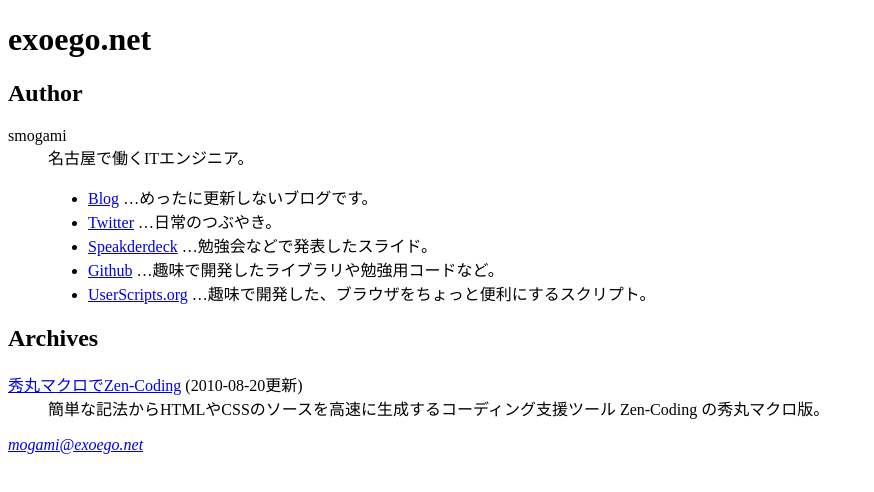
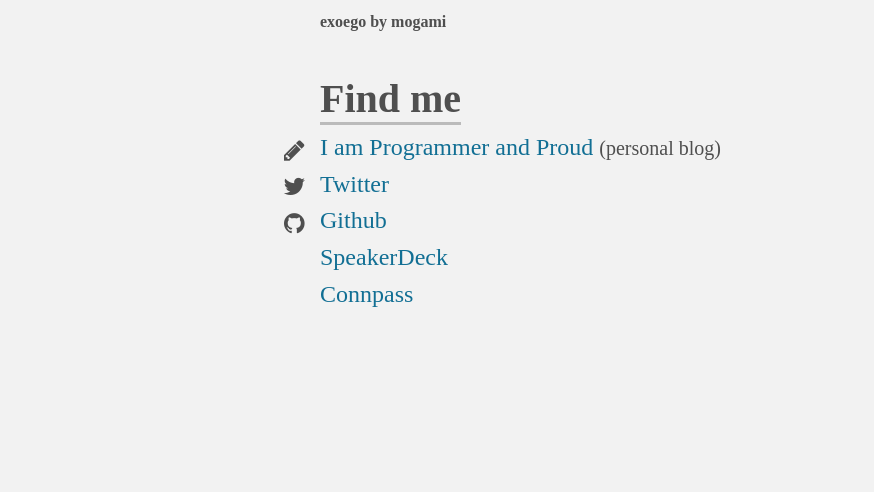
Before and after one commit to exoego/exoego.github.io, a plain HTML site: page index.html in a window 1280 px wide. Shown: the whole page, without its empty margins (0-874 px from the left). Drawn offline with Linux system fonts and the light colour scheme.

Commit message:
Update homepage

```diff
--- a/index.html
+++ b/index.html
@@ -1,42 +1,68 @@
-<!DOCTYPE html PUBLIC "-//W3C//DTD XHTML 1.0 Strict//EN" "http://www.w3.org/TR/xhtml1/DTD/xhtml1-strict.dtd">
-<html xmlns="http://www.w3.org/1999/xhtml" xml:lang="ja" lang="ja">
+<!DOCTYPE html>
+<html lang="en">
 <head>
-    <meta http-equiv="Content-Type" content="text/html;charset=UTF-8" />
-    <meta http-equiv="Content-Script-Type" content="text/javascript" />
-    <meta http-equiv="Content-Style-Type" content="text/css" />
+    <meta charset="UTF-8">
     <title>exoego</title>
+    <link rel="stylesheet" href="https://maxcdn.bootstrapcdn.com/font-awesome/4.7.0/css/font-awesome.min.css">
+    <style type="text/css">
+        body {
+            background: #f2f2f2;
+            color: #4f4f4f;
+        }
+        body > section {
+            width: 80%;
+            max-width:40em;
+            margin: 0 auto;
+        }
+        h1 {
+            font-size: 1em;
+        }
+        h2 {
+            font-size:2.5em;
+            display: inline-block;
+            border-bottom: 3px solid #bbb;
+            margin: 30px 0 0;
+            padding: 0;
+
+        }
+        ul.fa-ul {
+            margin:0.25em 0 !important;
+            font-size:1.5em !important;
+        }
+        ul.fa-ul li {
+            margin-top: 0.4em;
+        }
+        a:link {
+            color: #126F94;
+            text-decoration: none;
+        }
+        a:visited {
+            color:#4A1243;
+        }
+        a:hover, a:active {
+            color: #1791C2;
+            text-decoration: underline;
+            text-decoration-color: #bbb;
+        }
+
+    </style>
 </head>
-<body class="home">
-<div class="section" id="whole">
-    <h1>exoego.net</h1>
+<body>
 
-    <div class="section" id="author_profile">
-        <h2>Author</h2>
-        <dl class="vcard">
-            <dt><span class="nickname">smogami</span></dt>
-            <dd>名古屋で働くITエンジニア。</dd>
-            <dd>
-				<ul>
-					<li><a href="http://blog.exoego.net/">Blog</a> …めったに更新しないブログです。</li>
-					<li><a href="https://twitter.com/smogami">Twitter</a> …日常のつぶやき。</li>
-					<li><a href="https://twitter.com/smogami">Speakderdeck</a> …勉強会などで発表したスライド。</li>
-					<li><a href="https://github.com/exoego/">Github</a> …趣味で開発したライブラリや勉強用コードなど。</li>
-					<li><a href="http://userscripts.org/users/smogami">UserScripts.org</a> …趣味で開発した、ブラウザをちょっと便利にするスクリプト。</li>
+<section>
+    <h1>exoego by mogami</h1>
+
+    <section>
+        <h2>Find me</h2>
+        <ul class="fa-ul fa-2x">
+            <li><i class="fa-li fa fa-pencil" aria-hidden="true"></i><a href="http://blog.exoego.net/">I am Programmer and Proud</a> <small>(personal blog)</small></li>
+            <li><i class="fa-li fa fa-twitter" aria-hidden="true"></i><a href="https://twitter.com/smogami">Twitter</a></li>
+            <li><i class="fa-li fa fa-github" aria-hidden="true"></i><a href="https://github.com/exoego/">Github</a></li>
+            <li><a href="https://speakerdeck.com/exoego">SpeakerDeck</a></li>
+            <li><a href="https://connpass.com/user/smogami/">Connpass</a></li>
         </ul>
-            </dd>
-        </dl>
-    </div>
-
-    <div class="section" id="archives">
-        <h2>Archives</h2>
-        <dl>
-            <dt><a href="/archives/zencoding-in-hidemaru">秀丸マクロでZen-Coding</a> (2010-08-20更新)</dt>
-            <dd>簡単な記法からHTMLやCSSのソースを高速に生成するコーディング支援ツール Zen-Coding の秀丸マクロ版。</dd>
-        </dl>
-    </div>
-
-    <address><a href="m&#97;&#105;&#108;t&#111;&#58;m&#111;g&#97;&#109;&#105;&#64;e&#120;&#111;&#101;&#103;o&#46;ne&#116;">m&#111;g&#97;&#109;&#105;&#64;e&#120;&#111;&#101;&#103;o&#46;ne&#116;</a></address>
-</div>
+    </section>
+</section>
 
 <script type="text/javascript">
     var _gaq = _gaq || [];
```
Lines whose indentation alone changed are shown as unchanged.
